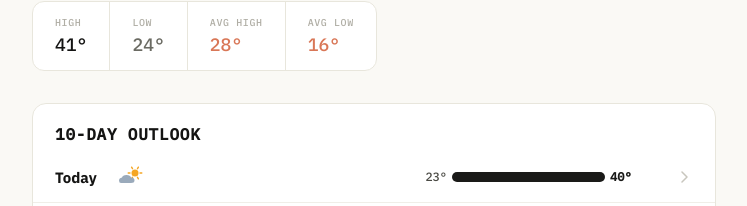
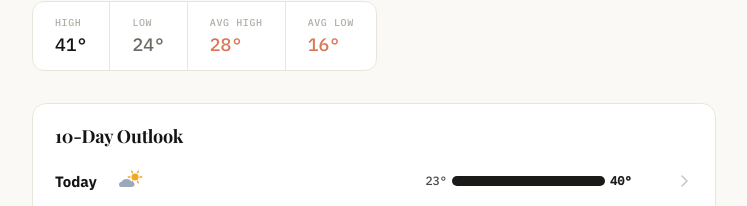
Before and after one commit to noahpan2/weather-forecaster, a React (Vite) app: page / in a window 1280 px wide. Shown: the part 410-616 px from the top of the page, without its empty margins (266-1013 px from the left). Built offline with nearby package versions, Linux system fonts and the light colour scheme.

Commit message:
Try Playfair Display serif for section headings
Co-Authored-By: Claude Sonnet 4.6 <noreply@anthropic.com>

```diff
--- a/index.html
+++ b/index.html
@@ -6,7 +6,7 @@
   <title>Toronto · Weather</title>
   <link rel="preconnect" href="https://fonts.googleapis.com" />
   <link rel="preconnect" href="https://fonts.gstatic.com" crossorigin />
-  <link href="https://fonts.googleapis.com/css2?family=IBM+Plex+Mono:wght@300;400;500&family=IBM+Plex+Sans:ital,wght@0,300;0,400;0,500;0,600;0,700;1,300;1,400&display=swap" rel="stylesheet" />
+  <link href="https://fonts.googleapis.com/css2?family=IBM+Plex+Mono:wght@300;400;500&family=IBM+Plex+Sans:ital,wght@0,300;0,400;0,500;0,600;0,700;1,300;1,400&family=Playfair+Display:wght@600;700&display=swap" rel="stylesheet" />
 </head>
 <body>
   <div id="root"></div>
--- a/src/index.css
+++ b/src/index.css
@@ -22,9 +22,9 @@ a { color: inherit; }
 
 .card { background: #FFFFFF; border: 1.5px solid #E8E6DC; border-radius: 14px; }
 .card-label {
-  font-size: 16px; font-weight: 700; letter-spacing: 0.05em;
-  text-transform: uppercase; color: #141413;
-  font-family: 'IBM Plex Mono', monospace;
+  font-size: 18px; font-weight: 700; letter-spacing: -0.01em;
+  color: #141413;
+  font-family: 'Playfair Display', Georgia, serif;
 }
 
 /* Unit toggle */
```
